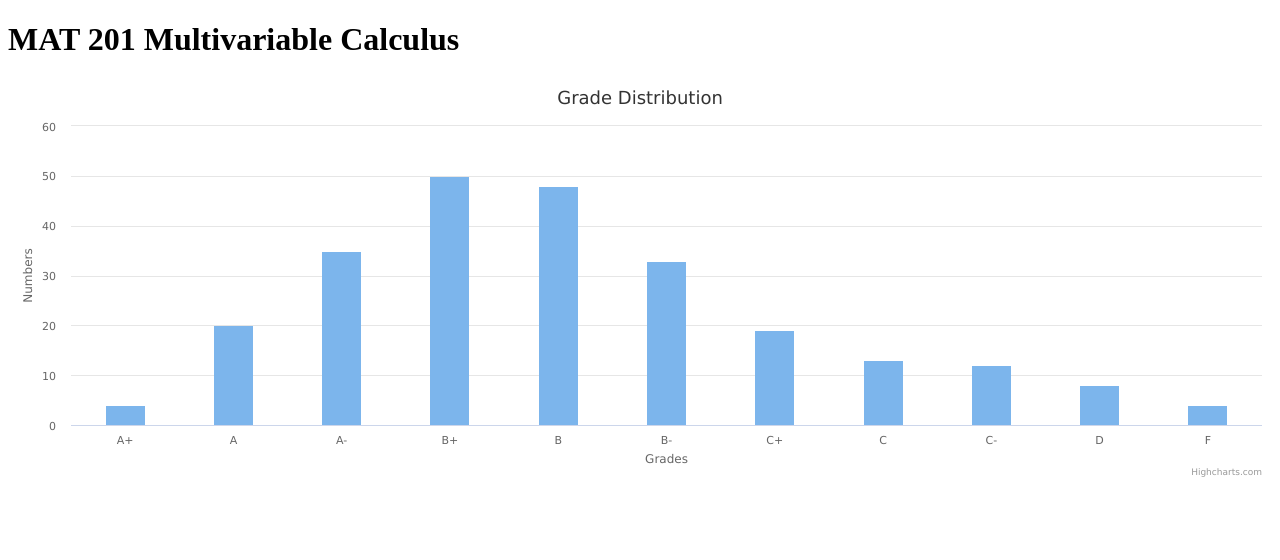
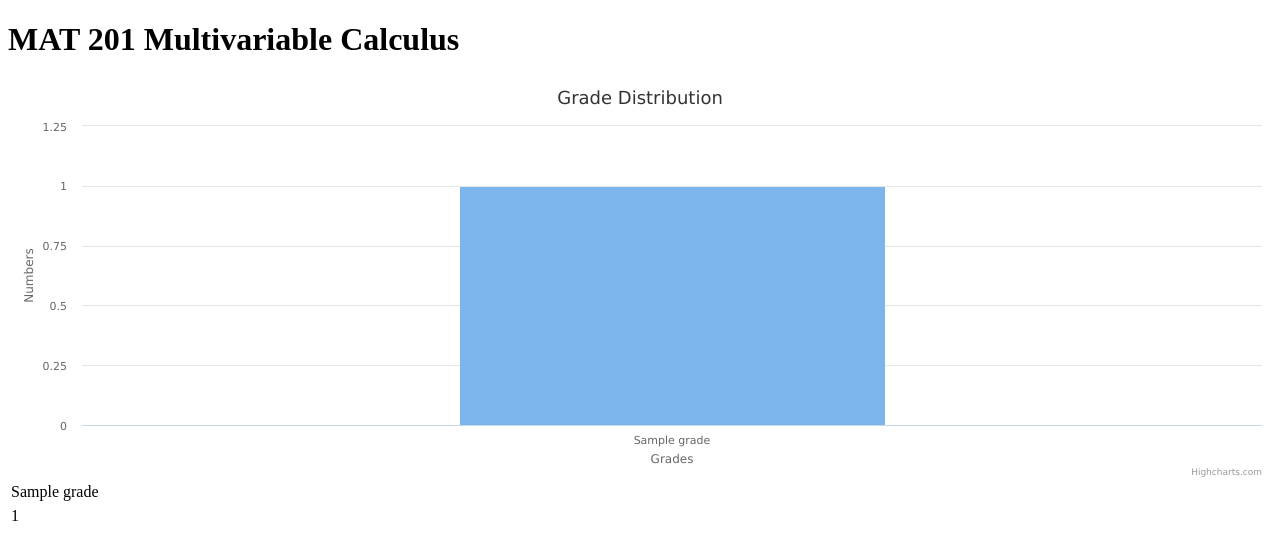
Before and after one commit to advaitchauhan/CurveIt, a Django app: template CurveIt/curves/templates/curves/course_specific.html in a window 1280 px wide. Shown: the top 560 px of the page. Run offline with Django 3.2, Linux system fonts and the light colour scheme; data comes from the database, SQL or seed files in the repository; both versions use the stored data as it was after the commit; tables that the repository leaves empty hold one stand-in row (values such as "Sample post"); the template is opened without the code that fills it: values that come from a table or form of the project are taken from there, most other values are stand-ins (such as "Sample title", 1, 10 or a date in 2020); some libraries are stand-ins or nearby versions.

Commit message:
Graphs now work with the real data - javascript is currently embedded in html and this is messy, but it works for now.

```diff
--- a/CurveIt/curves/templates/curves/course_specific.html
+++ b/CurveIt/curves/templates/curves/course_specific.html
@@ -8,8 +8,35 @@
 	<body>
 		<h1>{{ course }}</h1>
 		<div id="container" style="width:100%; height:400px;"></div>
+		<table class="thisTable">
+			{% for grade in grades %}
+				<tr>
+					<td class="_grade">{{ grade }}</td>
+				</tr>
+			{% endfor %}
+		</table>
+		<table class="thisTable">
+			{% for num in numGrades %}
+				<tr>
+					<td class="_numGrade">{{ num }}</td>
+				</tr>
+			{% endfor %}
+		</table>
 		<script>
 			var course = "Tyler"
+			var _grades = [];
+			var _numGrades = [];
+			$('._grade').each(function(index){
+				console.log("hi");
+				_grades.push($(this).text());
+			});
+			$('._numGrade').each(function(index){
+				_numGrades.push($(this).text());
+			});
+			for (var i = 0; i < _numGrades.length; i++)
+			{
+				_numGrades[i] = parseInt(_numGrades[i]);
+			}
 			$(function () {
     			$('#container').highcharts({
 			        chart: {
@@ -19,7 +46,7 @@
 			            text: 'Grade Distribution'
 			        },
 			        xAxis: {
-			        	categories: ["A+", "A", "A-", "B+", "B", "B-", "C+", "C", "C-", "D", "F"],
+			        	categories: _grades,
 			        	title: {
 			        		text: "Grades"
 			        	}
@@ -42,7 +69,7 @@
         				pointFormat: course
         			},
 			        series: [{
-			        	data: [4,20,35,50,48,33,19,13,12,8,4]
+			        	data: _numGrades
 			        }]
 			    });
 			});
--- a/CurveIt/curves/views.py
+++ b/CurveIt/curves/views.py
@@ -20,10 +20,7 @@ def deptView(request, cdept):
 def courseSpecificView(request, cdept, cnum, ctime):
     course = get_object_or_404(Course_Specific, dept = cdept, num = cnum, semester = ctime)
     numGrades = course.getAllGrades()
-    gradesAndNum = {"grades": GRADES, "numbers": numGrades}
-    gradesAndNum_json = json.dumps(gradesAndNum)
-    context = {'gradesAndNum': gradesAndNum, 'course': course, "gradesAndNum_json": gradesAndNum_json}
-    print gradesAndNum_json
+    context = {'course': course, "grades": GRADES, "numGrades": numGrades}
     return render(request, 'curves/course_specific.html', context)
 
 def add_data(request):
```
Also changed, not shown: CurveIt/db.sqlite3, 1 other file.
